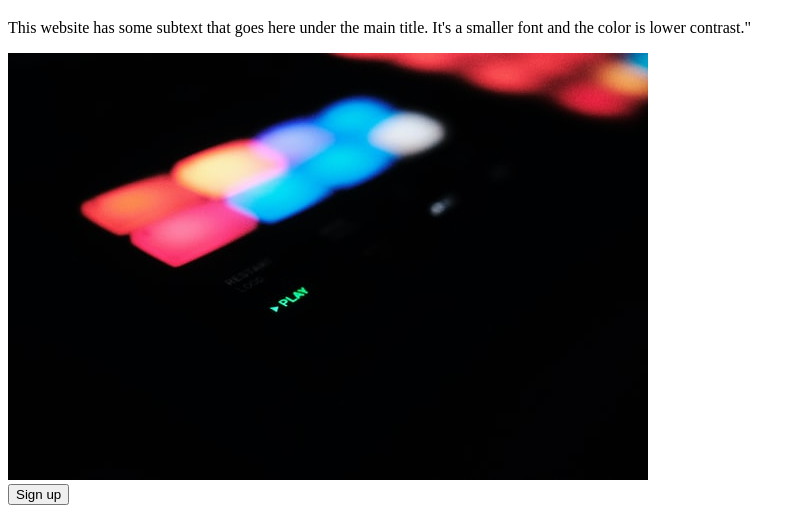
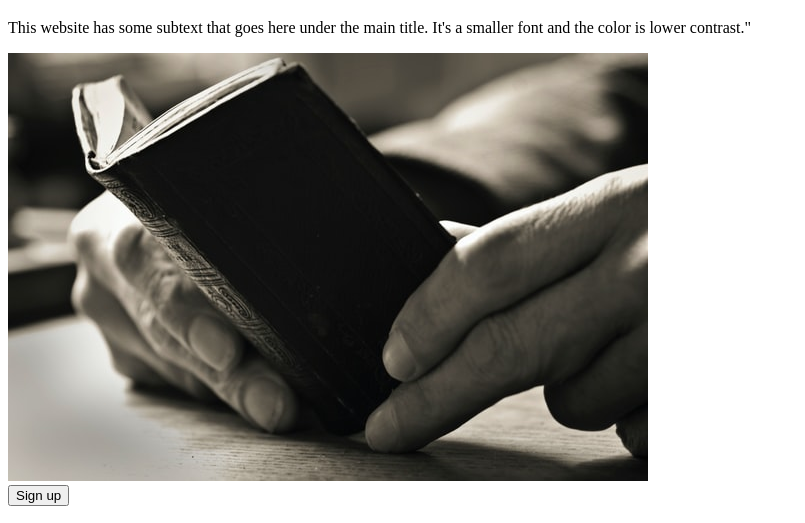
Before and after one commit to kotynskm/landing-page, a plain HTML site: page index.html in a window 1280 px wide. Shown: the part 157-680 px from the top of the page, without its empty margins (0-805 px from the left). Drawn offline with Linux system fonts and the light colour scheme.

Commit message:
Changed one image to photo of book

```diff
--- a/index.html
+++ b/index.html
@@ -22,7 +22,7 @@
 <div class="middle">
     <h1>This Website is Awesome</h1>
     <p>This website has some subtext that goes here under the main title. It's a smaller font and the color is lower contrast."</p>
-    <img src="play.jpg" alt="button that says play">
+    <img src="book.jpg" alt="button that says play">
     <br>
     <button>Sign up</button>
 </div>
```
Also changed, not shown: book.jpg (added), play.jpg (deleted), 1 other file.
